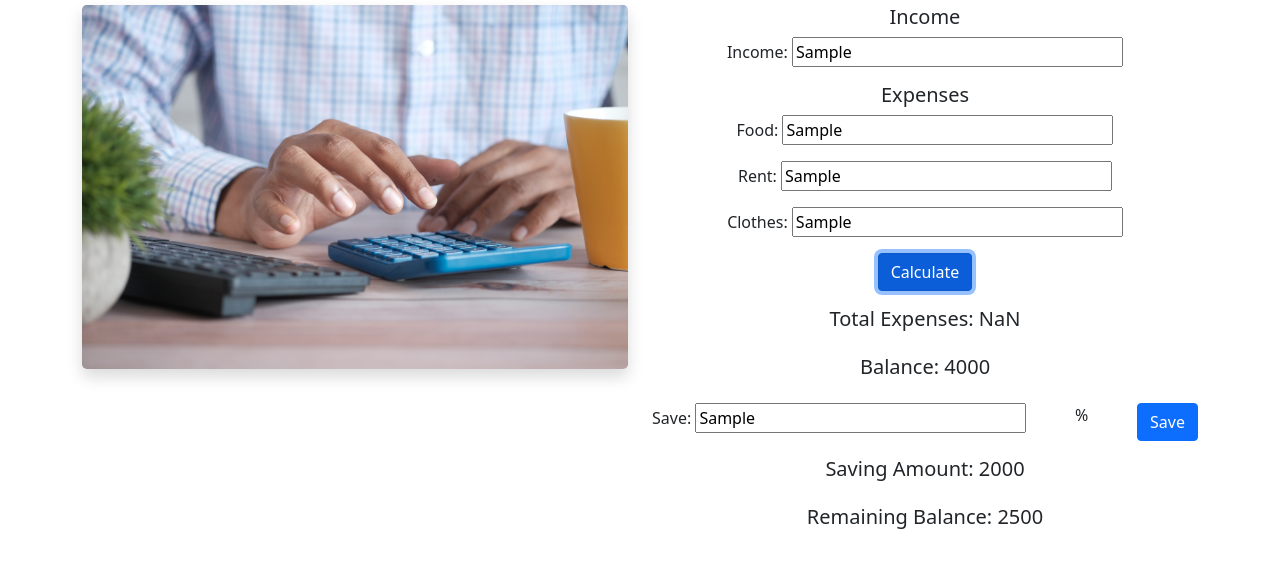
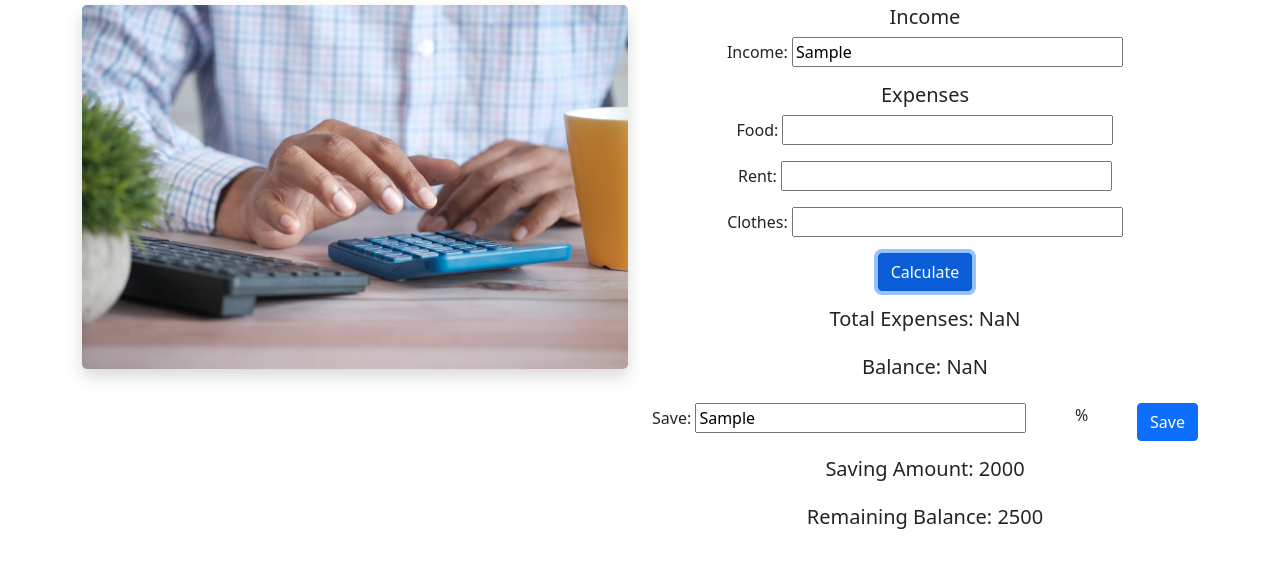
Before and after one commit to MK-Hasan-Mahdi/money-master-DOM-javascript, a plain HTML site: page index.html in a window 1280 px wide. Both pictures are taken after typing "Sample", "Sample", "Sample", "Sample", "Sample" into the empty fields and a click on the button "Calculate". Shown: the part 147-714 px from the top of the page. Drawn offline with nearby package versions, Linux system fonts and the light colour scheme.

Commit message:
getinputvalue function added

```diff
--- a/index.html
+++ b/index.html
@@ -45,7 +45,7 @@
                             <button id="calcu-button" type="button" class="btn btn-primary">Calculate</button>
                         </div>
                         <h5 class="text-center">Total Expenses: <span id="total-exp">00</span></h5>
-                        <h5 class="text-center">Balance: 4000</h5>
+                        <h5 class="text-center">Balance: <span id="balance-after-exp">00</span></h5>
 
                         <div class="d-flex justify-content-between">
                             <div>
--- a/js/script.js
+++ b/js/script.js
@@ -1,13 +1,25 @@
+function getInputValue(inputId) {
+    const inputField = document.getElementById(inputId);
+    const inputAmount = inputField.value;
+    const inputAmountValue = parseFloat(inputAmount);
+    // clear expenses field area
+    inputField.value = '';
+    return inputAmountValue;
+}
+
 document.getElementById('calcu-button').addEventListener
     ('click', function () {
-        const foodInput = document.getElementById('food-cost');
-        const foodCost = foodInput.value;
-        const rentInput = document.getElementById('rent-cost');
-        const rentCost = rentInput.value;
-        const clothInput = document.getElementById('cloth-cost');
-        const clothCost = clothInput.value;
+        const foodCostValue = getInputValue('food-cost');
+        const rentCostValue = getInputValue('rent-cost');
+        const clothCostValue = getInputValue('cloth-cost');
+
         const totalExp = document.getElementById('total-exp');
-        totalExp.innerText = parseInt(foodInput.value) + parseInt(rentInput.value) + parseInt(clothInput.value);
+        totalExp.innerText = foodCostValue + rentCostValue + clothCostValue;
+
+
         const incomeInput = document.getElementById('income-field');
         const incomeAmount = incomeInput.value;
+        const balanceInput = document.getElementById('balance-after-exp');
+        const balanceAmount = balanceInput.innerText;
+        balanceInput.innerText = incomeAmount - totalExp.innerText;
     })
```
